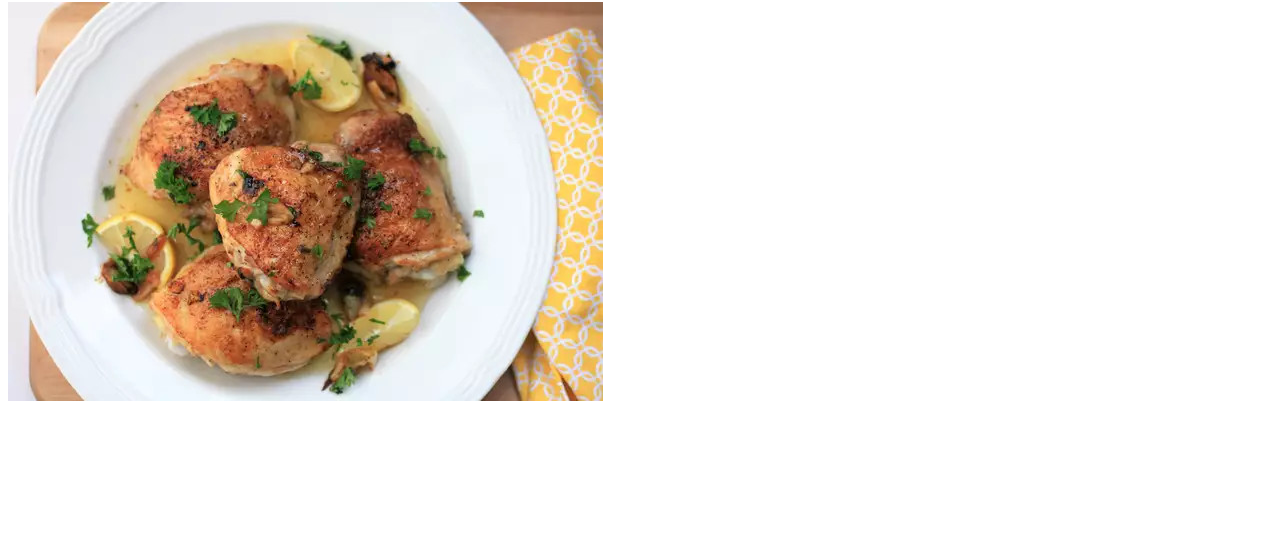
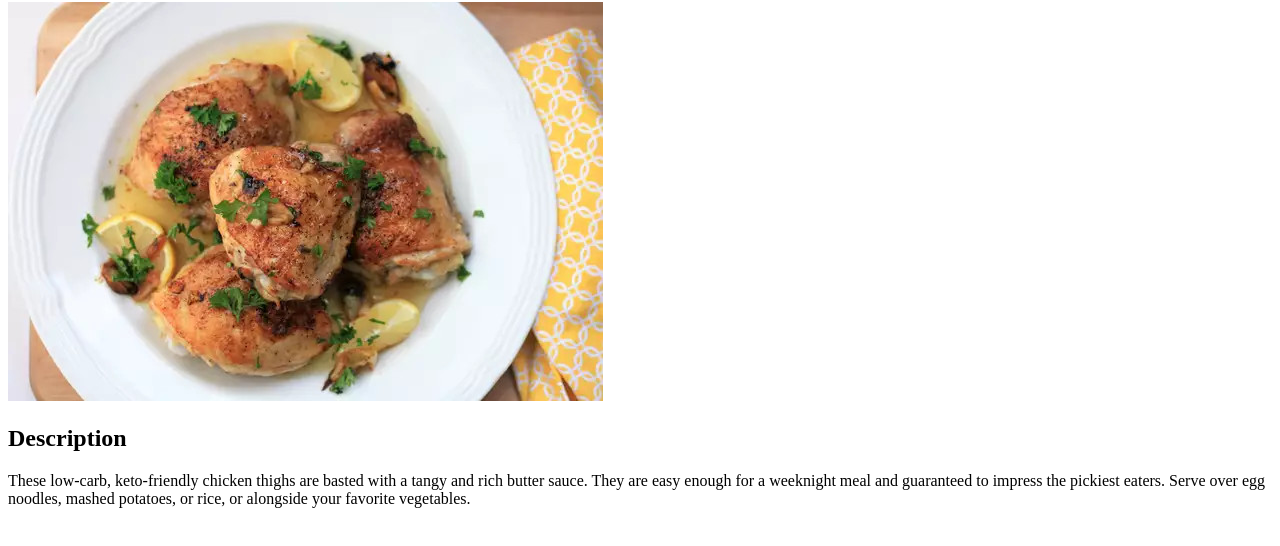
Before and after one commit to JulianBethge/odin-recipes, a plain HTML site: page baked_lemon_chicken.html in a window 1280 px wide. Shown: the part 78-624 px from the top of the page. Drawn offline with Linux system fonts and the light colour scheme.

Commit message:
Add description in baked_lemon_chicken.html
add description with an h2 heading and a paragraph for the recipe

```diff
--- a/baked_lemon_chicken.html
+++ b/baked_lemon_chicken.html
@@ -9,6 +9,7 @@
 <body>
     <h1>Baked Lemon-Butter Chicken Thighs</h1>
     <img src="./images/baked_lemon_chicken.jpg" alt="Delicious Baked Lemon-Butter Chicken Thighs">
-
+    <h2>Description</h2>
+    <p>These low-carb, keto-friendly chicken thighs are basted with a tangy and rich butter sauce. They are easy enough for a weeknight meal and guaranteed to impress the pickiest eaters. Serve over egg noodles, mashed potatoes, or rice, or alongside your favorite vegetables.</p>
 </body>
 </html>
```
